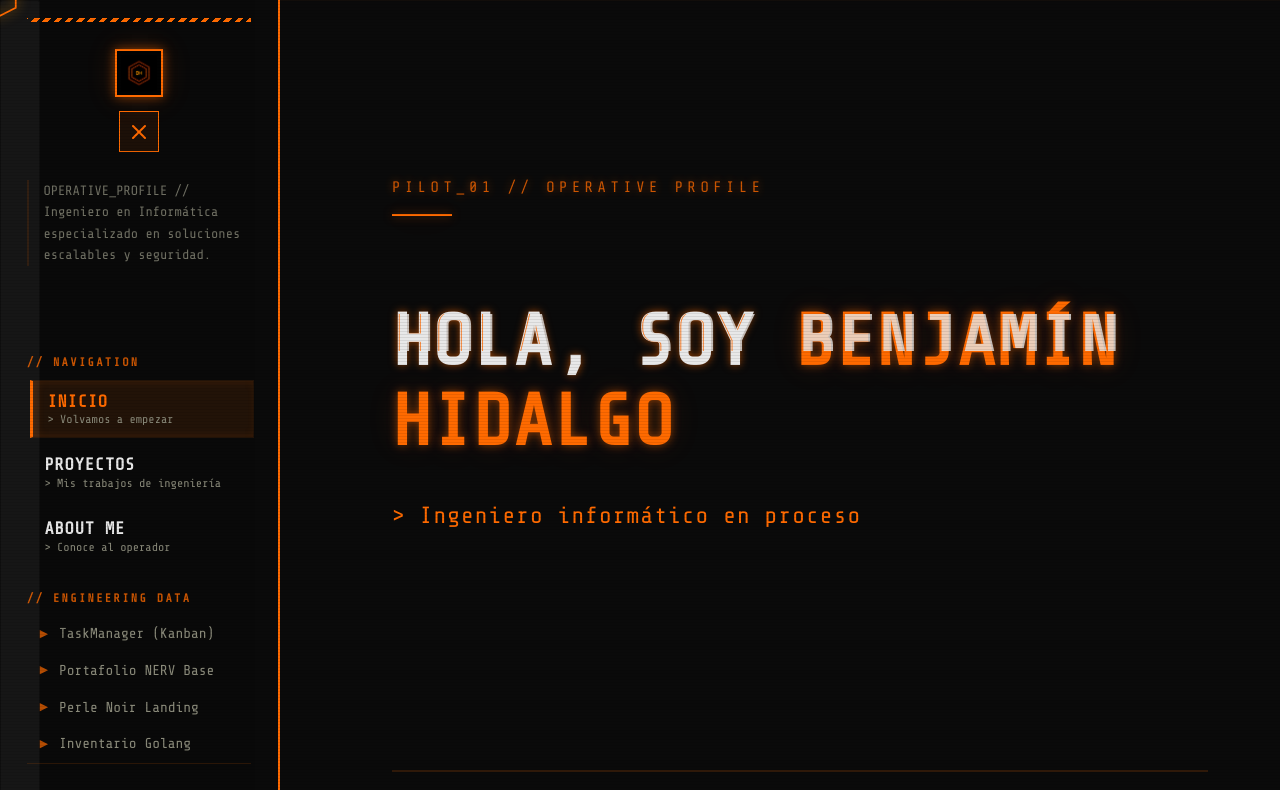
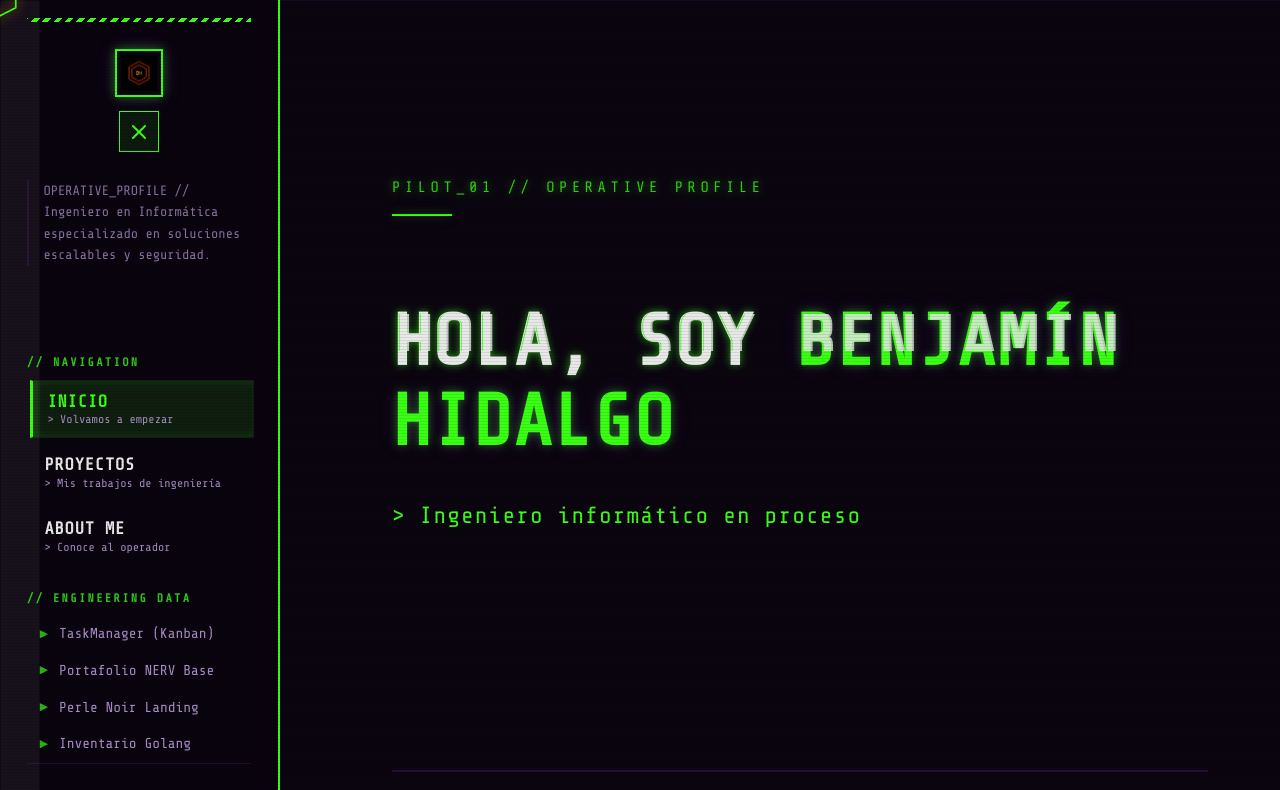
Before and after one commit to benhidalgov/Portfolio, a React (Vite) app: page / in a window 1280 px wide. Shown: the top 790 px of the page. Built offline with nearby package versions, Linux system fonts and the light colour scheme.

Commit message:
Cambio de modo oscuro y claro

```diff
--- a/src/index.css
+++ b/src/index.css
@@ -26,8 +26,8 @@ body {
 
     /* Subtle grid background pattern */
     background-image:
-        linear-gradient(rgba(255, 106, 0, 0.03) 1px, transparent 1px),
-        linear-gradient(90deg, rgba(255, 106, 0, 0.03) 1px, transparent 1px);
+        linear-gradient(var(--color-grid) 1px, transparent 1px),
+        linear-gradient(90deg, var(--color-grid) 1px, transparent 1px);
     background-size: 40px 40px;
     background-attachment: fixed;
 }
--- a/src/styles/Sidebar.css
+++ b/src/styles/Sidebar.css
@@ -33,7 +33,7 @@
     width: 280px;
     height: 100vh;
     padding: 1rem 1.5rem;
-    background-color: rgba(10, 10, 10, 0.95);
+    background-color: rgba(var(--color-bg-rgb), 0.95);
     border-right: 2px solid var(--color-primary);
     box-sizing: border-box;
     display: flex;
@@ -69,7 +69,7 @@
     width: 48px;
     height: 48px;
     border: 2px solid var(--color-primary);
-    background-color: rgba(0, 0, 0, 0.8);
+    background-color: var(--color-background);
     padding: 4px;
     display: block;
     border-radius: 0;
@@ -83,7 +83,7 @@
 
 /* === TOGGLE BUTTON === */
 .sidebar-toggle-button {
-    background: rgba(255, 106, 0, 0.08);
+    background: rgba(var(--color-primary-rgb), 0.08);
     border: 1px solid var(--color-primary);
     color: var(--color-primary);
     cursor: pointer;
@@ -210,14 +210,14 @@
 .nav-item-primary:hover,
 .nav-item-primary.active {
     border-left-color: var(--color-primary);
-    background-color: rgba(255, 106, 0, 0.06);
+    background-color: rgba(var(--color-primary-rgb), 0.06);
     color: var(--color-primary);
     transform: translateX(3px);
 }
 
 .nav-item-primary.active {
-    background-color: rgba(255, 106, 0, 0.1);
-    box-shadow: inset 3px 0 8px rgba(255, 106, 0, 0.15);
+    background-color: rgba(var(--color-primary-rgb), 0.1);
+    box-shadow: inset 3px 0 8px rgba(var(--color-primary-rgb), 0.15);
 }
 
 /* === CASE STUDIES === */
@@ -239,7 +239,7 @@
 }
 
 .case-study-item:hover {
-    background-color: rgba(255, 106, 0, 0.05);
+    background-color: rgba(var(--color-primary-rgb), 0.05);
     color: var(--color-primary);
     border-left-color: var(--color-primary);
     padding-left: 0.8rem;
@@ -260,7 +260,7 @@
 }
 
 .theme-toggle-button {
-    background: rgba(255, 106, 0, 0.08);
+    background: rgba(var(--color-primary-rgb), 0.08);
     border: 1px solid var(--color-border);
     color: var(--color-primary);
     cursor: pointer;
@@ -327,7 +327,7 @@
         top: 1rem;
         left: 1rem;
         z-index: 2001;
-        background: rgba(10, 10, 10, 0.9);
+        background: rgba(var(--color-bg-rgb), 0.9);
         border: 2px solid var(--color-primary);
         color: var(--color-primary);
         padding: 0.5rem;
--- a/src/styles/variables.css
+++ b/src/styles/variables.css
@@ -1,34 +1,70 @@
 /* src/styles/variables.css — EVANGELION / NERV UI THEME */
 
 :root {
-    /* --- NERV DARK THEME (Only) --- */
-    --color-primary: #FF6A00;
-    --color-primary-hover: #FF9D00;
-    --color-background: #0A0A0A;
-    --color-card-bg: #111111;
+    /* --- EVA-01 DARK THEME --- */
+    --color-primary: #39FF14; /* Neon Green */
+    --color-primary-rgb: 57, 255, 20;
+    --color-primary-hover: #76FF03;
+    --color-background: #0B0510; /* Very dark purple/black */
+    --color-bg-rgb: 11, 5, 16;
+    --color-card-bg: #13081C; /* Dark purple container */
     --color-text: #E8E8E8;
-    --color-subtext: #8A8A7A;
-    --color-border: rgba(255, 106, 0, 0.5);
-    --color-border-subtle: rgba(255, 106, 0, 0.15);
-    --color-shadow: #1a1200;
-    --color-shadow-primary: rgba(255, 106, 0, 0.35);
+    --color-subtext: #A68CC2;
+    --color-border: rgba(138, 43, 226, 0.6); /* Purple border */
+    --color-border-subtle: rgba(138, 43, 226, 0.2);
+    --color-shadow: #05020A;
+    --color-shadow-primary: rgba(57, 255, 20, 0.25);
+    --color-grid: rgba(138, 43, 226, 0.08); /* Purple grid */
 
     /* --- EVANGELION ACCENTS --- */
-    --color-accent-red: #CC0000;
-    --color-accent-green: #00FF41;
+    --color-accent-red: #FF003C;
+    --color-accent-green: #39FF14;
     --color-accent-yellow: #FFD500;
-    --color-hazard-dark: #1a1a00;
+    --color-accent-purple: #8A2BE2; /* Evangelion Purple */
+    --color-hazard-dark: #1A0B2E;
 
     /* --- LINK COLORS --- */
     --color-link: var(--color-primary);
-    --color-link-hover: var(--color-accent-green);
+    --color-link-hover: #FFFFFF;
 
     /* --- TYPOGRAPHY --- */
     --font-primary: 'Share Tech Mono', 'Courier New', monospace;
     --font-code: 'Share Tech Mono', 'Courier New', monospace;
 
     /* --- EFFECTS --- */
-    --eva-glow: 0 0 10px rgba(255, 106, 0, 0.5), 0 0 30px rgba(255, 106, 0, 0.15);
-    --eva-glow-strong: 0 0 15px rgba(255, 106, 0, 0.7), 0 0 40px rgba(255, 106, 0, 0.3);
-    --eva-text-glow: 0 0 8px rgba(255, 106, 0, 0.6);
+    --eva-glow: 0 0 10px rgba(57, 255, 20, 0.4), 0 0 20px rgba(138, 43, 226, 0.2);
+    --eva-glow-strong: 0 0 15px rgba(57, 255, 20, 0.6), 0 0 30px rgba(138, 43, 226, 0.4);
+    --eva-text-glow: 0 0 8px rgba(57, 255, 20, 0.6);
 }
+
+body[data-theme="light"] {
+    /* --- EVA-02 LIGHT THEME --- */
+    --color-primary: #E60000; /* Eva-02 Red */
+    --color-primary-rgb: 230, 0, 0;
+    --color-primary-hover: #FF6600; /* Eva-02 Orange */
+    --color-background: #FDF8F5; /* Crisp warm white */
+    --color-bg-rgb: 253, 248, 245;
+    --color-card-bg: #FFFFFF;
+    --color-text: #1A0505;
+    --color-subtext: #5A3530;
+    --color-border: rgba(230, 0, 0, 0.4);
+    --color-border-subtle: rgba(230, 0, 0, 0.15);
+    --color-shadow: #E8D3CB;
+    --color-shadow-primary: rgba(230, 0, 0, 0.2);
+    --color-grid: rgba(230, 0, 0, 0.05);
+
+    /* --- EVANGELION ACCENTS --- */
+    --color-accent-red: #B30000;
+    --color-accent-green: #00AA22; /* Asuka's plugsuit accents/eyes */
+    --color-accent-yellow: #FF8800; /* Eva-02 Orange */
+    --color-hazard-dark: #F5E6E1;
+
+    /* --- LINK COLORS --- */
+    --color-link: var(--color-primary);
+    --color-link-hover: var(--color-primary-hover);
+
+    /* --- EFFECTS --- */
+    --eva-glow: 0 0 10px rgba(230, 0, 0, 0.3), 0 0 20px rgba(255, 102, 0, 0.1);
+    --eva-glow-strong: 0 0 15px rgba(230, 0, 0, 0.5), 0 0 30px rgba(255, 102, 0, 0.2);
+    --eva-text-glow: 0 0 8px rgba(230, 0, 0, 0.4);
+}
```
